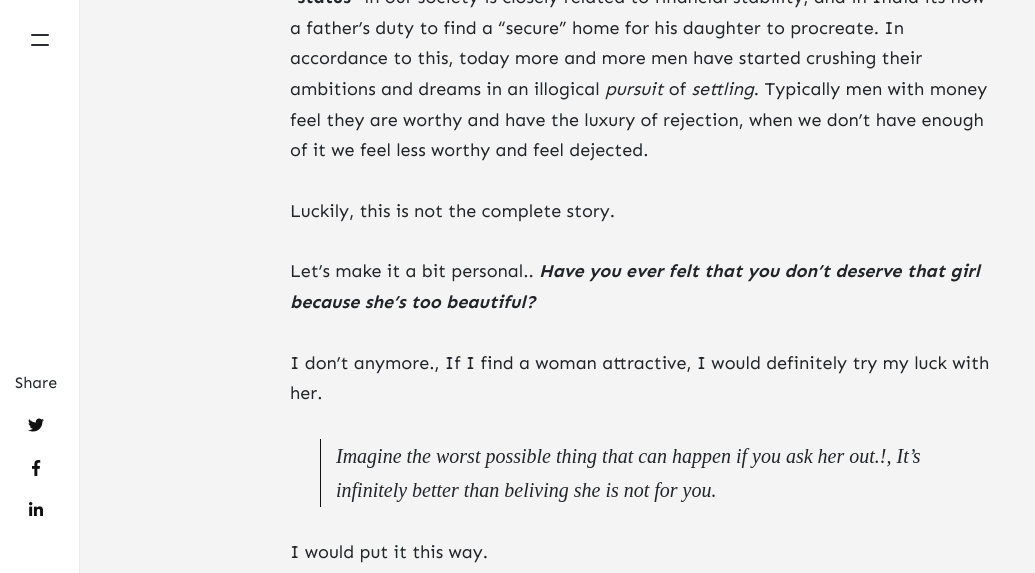
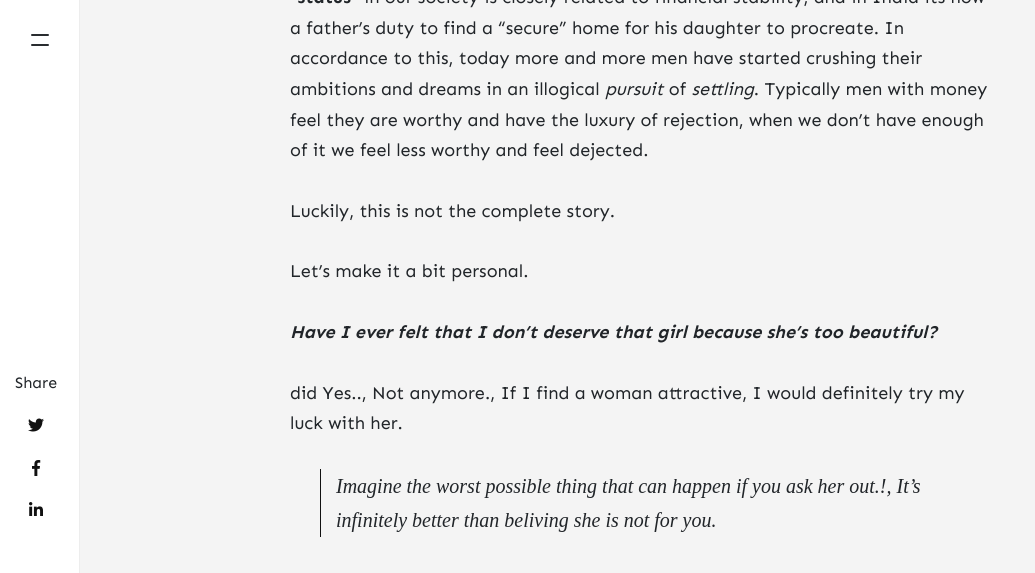
Before and after one commit to gowrav/gowrav.github.io, a Jekyll site: the page built from _posts/2020-07-20-sound-advice-for-daring.md, in a window 1280 px wide and 900 px high, scrolled down 1991 px, cut to the strip 0-573 px from the top of the window. Shown: the whole strip, without its empty margins (0-1035 px from the left). Built offline with Jekyll 4.4.1, drawn with Linux system fonts in a browser that asks for light colours; nearby versions of some CDN libraries; comment, search, counter and statistics services are not loaded.

Commit message:
Update 2020-07-20-sound-advice-for-daring.md

```diff
--- a/_posts/2020-07-20-sound-advice-for-daring.md
+++ b/_posts/2020-07-20-sound-advice-for-daring.md
@@ -41,10 +41,11 @@ Whatever he said falls along the same lines...
 Luckily, this is not the complete story.
 
 
-Let's make it a bit personal..
-***Have you ever felt that you don't deserve that girl because she's too beautiful?***
+Let's make it a bit personal.
 
-I don't anymore., If I find a woman attractive, I would definitely try my luck with her.
+***Have I ever felt that I don't deserve that girl because she's too beautiful?***
+
+did Yes.., Not anymore., If I find a woman attractive, I would definitely try my luck with her.
 
 > Imagine the worst possible thing that can happen if you ask her out.!, It's infinitely better than beliving she is not for you.
 
```
